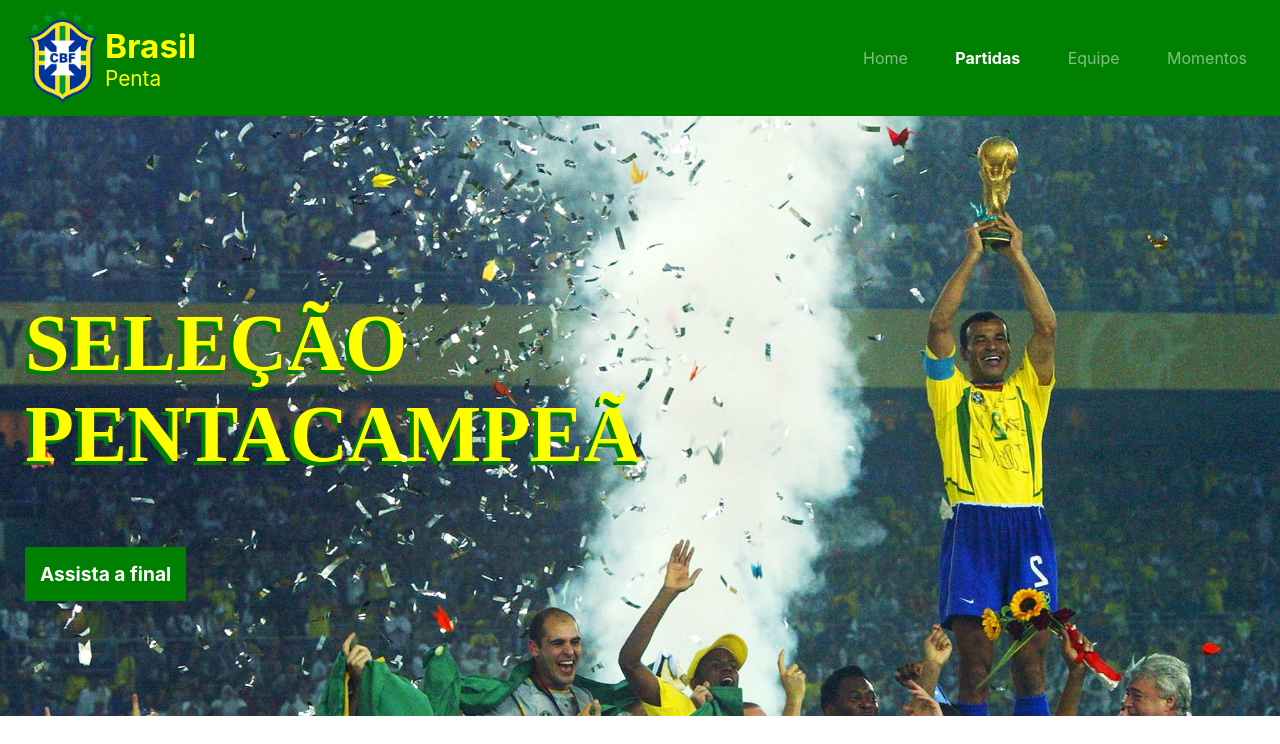
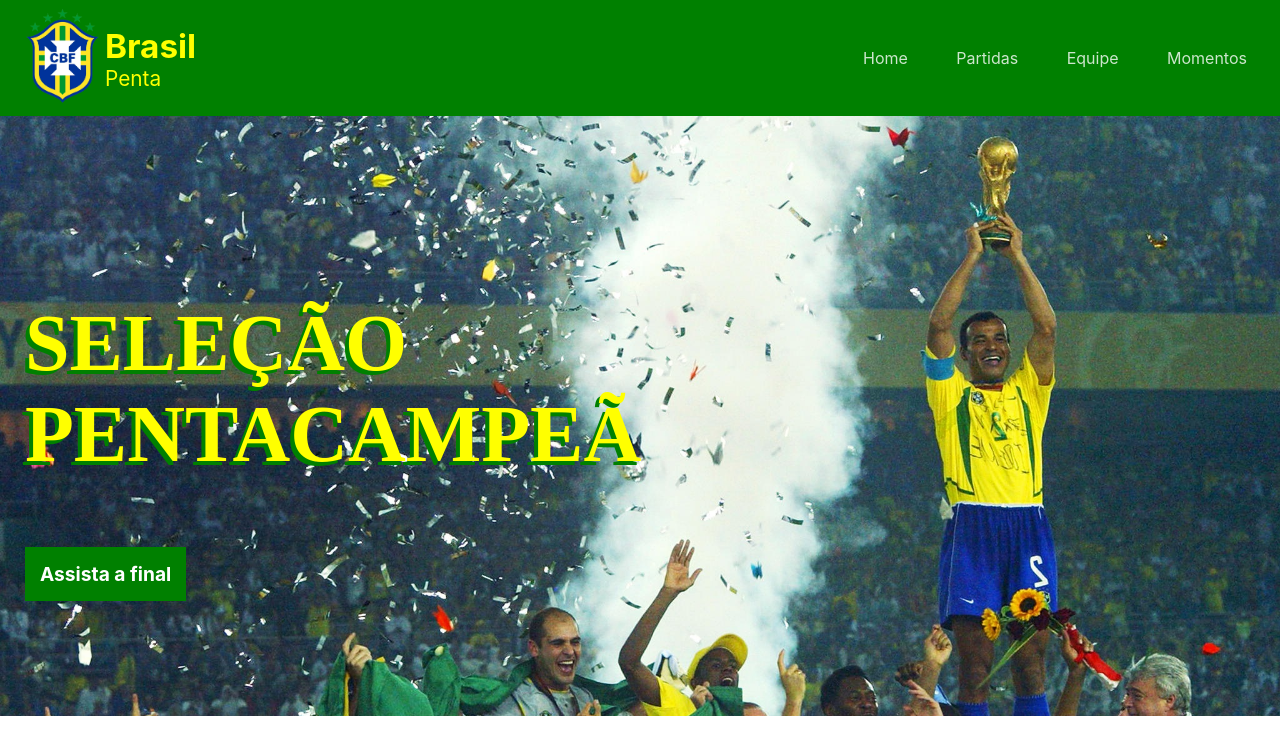
Before and after one commit to YannFigueiredo/brasil-penta, a React (Create React App) app: page / in a window 1280 px wide. Shown: the top 744 px of the page. Built offline with nearby package versions, Linux system fonts and the light colour scheme; a web font is replaced by a local one.

Commit message:
Adicionadas funções para abrir/fechar menu mobile

```diff
--- a/src/components/Header/header.css
+++ b/src/components/Header/header.css
@@ -51,6 +51,7 @@
 
 .menu-header li a{
     color: rgba(0, 0, 0, .8);
+    font-weight: 400;
     font-size: 1.3em;
     padding: 8px;
     box-sizing: border-box;
@@ -63,6 +64,11 @@
     color: black;
 }
 
+.menu-header li .item-ativo{
+    color: black;
+    font-weight: 700;
+}
+
 .menu-fechado{
     display: none;
 }
@@ -70,6 +76,19 @@
 .btn-menu{
     color: white;
     font-size: 1.5em;
+    cursor: pointer;
+}
+
+.btn-menu-aberto{
+    color: green;
+    background-color: yellow;
+    display: inline-block;
+    position: absolute;
+    font-size: 1.5em;
+    top: 0;
+    right: 0;
+    padding: 15px 25px;
+    z-index: 9999;
     cursor: pointer;
 }
 
@@ -103,14 +122,22 @@
 
     .menu-header li a{
         font-size: 1em;
+        font-weight: 400;
+        color: rgba(255, 255, 255, .8);
     }
 
     .menu-header li a:hover{
+        color: white;
         background-color: rgba(255, 255, 255, .3);
         color: white;
     }
 
-    .btn-menu{
+    .menu-header li .item-ativo{
+        color: white;
+        font-weight: 700;
+    }
+
+    .btn-menu, .btn-menu-aberto{
         display: none !important;
     }
 }
--- a/src/components/Menu/index.js
+++ b/src/components/Menu/index.js
@@ -1,26 +1,52 @@
 import { Link } from 'react-router-dom';
+import { useState, useEffect } from 'react';
 
 export default function Menu(){
-    /*(function(){
-        const btnMenu = document.querySelector('.btn-menu');
-        const containerMenu = document.querySelector('menu-header');
+    const [estadoMenu, setEstado] = useState(false);
+    const [paginaAtiva, setAtiva] = useState(null);
 
-        btnMenu.addEventListener('click', () => {
-            alert('oiii');
+    useEffect(() => {
+        if(paginaAtiva != null){
+            if(window.outerWidth < 992)
+                toggleMenu();
+
+            togglePagina();
+        }
+    }, [paginaAtiva]);
+
+    function toggleMenu(){
+        setEstado(!estadoMenu);
+
+        if(estadoMenu){
+            document.querySelector('body').style.overflow = 'auto';
+        }else{
+            document.querySelector('body').style.overflow = 'hidden';
+        }
+    }
+
+    function togglePagina(){
+        let paginas = document.querySelectorAll('.menu-header li');
+
+        paginas.forEach(pagina => {
+            if(pagina.querySelector('a').classList.contains('item-ativo')){
+                pagina.querySelector('a').classList.remove('item-ativo');
+            }
         });
-    }());*/
+
+        document.querySelector(`.menu-header li:nth-child(${paginaAtiva}) a`).classList.add('item-ativo');
+    }
 
     return(
         <div>
             <nav>
-                <ul className="menu-header menu-fechado">
-                    <li><Link to={'/'}>Home</Link></li>
-                    <li><Link to={'/partidas'}>Partidas</Link></li>
-                    <li><Link to={'/equipe'}>Equipe</Link></li>
-                    <li><Link to={'/momentos'}>Momentos</Link></li>
+                <ul className={estadoMenu ? "menu-header" : "menu-header menu-fechado"}>
+                    <li><Link onClick={() => {setAtiva(1)}} to={'/'}>Home</Link></li>
+                    <li><Link onClick={() => {setAtiva(2)}} to={'/partidas'}>Partidas</Link></li>
+                    <li><Link onClick={() => {setAtiva(3)}} to={'/equipe'}>Equipe</Link></li>
+                    <li><Link onClick={() => {setAtiva(4)}} to={'/momentos'}>Momentos</Link></li>
                 </ul>
             </nav>
-            <i className="fas fa-bars btn-menu"></i>
+            <i onClick={toggleMenu} className={estadoMenu ? "fas fa-times btn-menu-aberto" : "fas fa-bars btn-menu"}></i>
         </div>
     );
 }
--- a/src/styles/home.css
+++ b/src/styles/home.css
@@ -1,14 +1,3 @@
-/*Configuração de ativo do header*/
-.menu-header li:nth-child(1) a{
-    color: black;
-    font-weight: 700;
-}
-
-.menu-header li:nth-child(2) a, .menu-header li:nth-child(3) a, .menu-header li:nth-child(4) a{
-    color: rgba(0, 0, 0, .8);
-    font-weight: 400;
-}
-
 /*Introdução*/
 .introducao-home{
     background-image: url('../assets/img/bg-home-top.jpg');
@@ -80,15 +69,6 @@
 }
 
 @media screen and (min-width: 992px) {
-    /*Configuração de ativo do header*/
-    .menu-header li:nth-child(1) a{
-        color: white;
-    }
-
-    .menu-header li:nth-child(2) a, .menu-header li:nth-child(3) a, .menu-header li:nth-child(4) a{
-        color: rgba(255, 255, 255, .5);
-    }
-
     /*Introdução*/
     .introducao-home{
         align-items: flex-start;
--- a/src/styles/partidas.css
+++ b/src/styles/partidas.css
@@ -1,14 +1,3 @@
-/*Configuração de ativo do header*/
-.menu-header li:nth-child(2) a{
-    color: black;
-    font-weight: 700;
-}
-
-.menu-header li:nth-child(1) a, .menu-header li:nth-child(3) a, .menu-header li:nth-child(4) a{
-    color: rgba(0, 0, 0, .8);
-    font-weight: 400;
-}
-
 .partidas-copa2002{
     text-align: center;
 }
@@ -29,15 +18,6 @@
 }
 
 @media screen and (min-width: 992px) {
-    /*Configuração de ativo do header*/
-    .menu-header li:nth-child(2) a{
-        color: white;
-    }
-
-    .menu-header li:nth-child(1) a, .menu-header li:nth-child(3) a, .menu-header li:nth-child(4) a{
-        color: rgba(255, 255, 255, .5);
-    }
-
     .partidas-copa2002 .titulo{
         font-size: 2em;
     }
```
